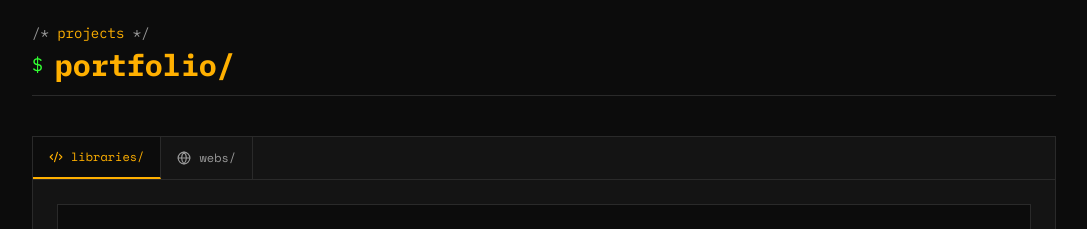
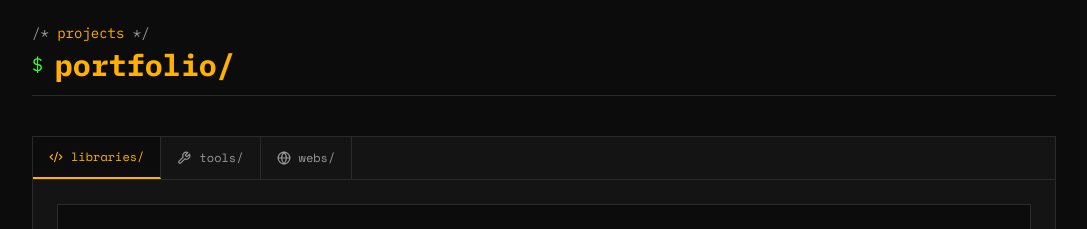
Before and after one commit to MathiasPaulenko/mathias-paulenko-cv, a React (Vite) app: page / in a window 1280 px wide. Shown: the part 7340-7569 px from the top of the page, without its empty margins (96-1183 px from the left). Built offline with nearby package versions, Linux system fonts and the light colour scheme.

Commit message:
feat(portfolio): add tools tab with dev-command-center

```diff
--- a/src/components/sections/Portfolio.jsx
+++ b/src/components/sections/Portfolio.jsx
@@ -13,6 +13,7 @@ import {
   Package,
   ChevronLeft,
   ChevronRight,
+  Wrench,
 } from 'lucide-react'
 
 const PAGE_SIZE = 3
@@ -127,10 +128,11 @@ export const Portfolio = () => {
 
   const tabs = [
     { id: 'libraries', label: t.tabLibraries || 'libraries/', icon: Code2 },
+    { id: 'tools', label: t.tabTools || 'tools/', icon: Wrench },
     { id: 'webs', label: t.tabWebs || 'webs/', icon: Globe },
   ]
 
-  const items = activeTab === 'libraries' ? portfolio.libraries : portfolio.webs
+  const items = portfolio[activeTab] || []
   const totalPages = Math.ceil(items.length / PAGE_SIZE)
   const paginated = items.slice((page - 1) * PAGE_SIZE, page * PAGE_SIZE)
 
@@ -184,16 +186,26 @@ export const Portfolio = () => {
                 </div>
               ) : (
                 <EmptyState
-                  icon={activeTab === 'libraries' ? Code2 : Globe}
+                  icon={
+                    activeTab === 'libraries'
+                      ? Code2
+                      : activeTab === 'tools'
+                        ? Wrench
+                        : Globe
+                  }
                   title={
                     activeTab === 'libraries'
                       ? t.librariesPlaceholder || 'Libraries & Packages'
-                      : t.websPlaceholder || 'Websites & Web Apps'
+                      : activeTab === 'tools'
+                        ? t.toolsPlaceholder || 'Tools & Utilities'
+                        : t.websPlaceholder || 'Websites & Web Apps'
                   }
                   desc={
                     activeTab === 'libraries'
                       ? t.librariesPlaceholderDesc || 'Reusable libraries, CLI tools and Python packages. Coming soon.'
-                      : t.websPlaceholderDesc || 'Full websites, landing pages and web applications. Coming soon.'
+                      : activeTab === 'tools'
+                        ? t.toolsPlaceholderDesc || 'Desktop apps, CLI tools and development utilities. Coming soon.'
+                        : t.websPlaceholderDesc || 'Full websites, landing pages and web applications. Coming soon.'
                   }
                 />
               )}
--- a/src/data/cvData.js
+++ b/src/data/cvData.js
@@ -420,6 +420,17 @@ export const portfolio = {
       license: 'MIT',
     },
   ],
+  tools: [
+    {
+      title: 'dev-command-center',
+      tagline: 'Desktop app for managing and running development commands.',
+      description: 'Card-based command manager with parallel process execution, real-time logs, persistent history in SQLite, tagging system, and import/export. Built with PySide6 and SQLAlchemy.',
+      tech: ['Python', 'PySide6', 'SQLAlchemy', 'SQLite', 'QProcess'],
+      github: 'https://github.com/MathiasPaulenko/dev-command-center',
+      version: '1.0.0',
+      license: 'MIT',
+    },
+  ],
   webs: [
     {
       title: 'cerveceria-burgos-web',
--- a/src/data/translations.js
+++ b/src/data/translations.js
@@ -45,9 +45,12 @@ export const translations = {
     portfolioSectionCta: 'cd portfolio/',
     portfolioMoreComing: 'more coming soon...',
     tabLibraries: 'libraries/',
+    tabTools: 'tools/',
     tabWebs: 'webs/',
     librariesPlaceholder: 'Libraries & Packages',
     librariesPlaceholderDesc: 'Reusable libraries, CLI tools and Python packages. Coming soon.',
+    toolsPlaceholder: 'Tools & Utilities',
+    toolsPlaceholderDesc: 'Desktop apps, CLI tools and development utilities. Coming soon.',
     websPlaceholder: 'Websites & Web Apps',
     websPlaceholderDesc: 'Full websites, landing pages and web applications. Coming soon.',
 
@@ -272,9 +275,12 @@ export const translations = {
     portfolioSectionCta: 'cd portfolio/',
     portfolioMoreComing: 'más próximamente...',
     tabLibraries: 'librerías/',
+    tabTools: 'herramientas/',
     tabWebs: 'webs/',
     librariesPlaceholder: 'Librerías y Paquetes',
     librariesPlaceholderDesc: 'Librerías reutilizables, herramientas CLI y paquetes Python. Próximamente.',
+    toolsPlaceholder: 'Herramientas y Utilidades',
+    toolsPlaceholderDesc: 'Aplicaciones de escritorio, herramientas CLI y utilidades de desarrollo. Próximamente.',
     websPlaceholder: 'Webs y Aplicaciones Web',
     websPlaceholderDesc: 'Sitios web completos, landing pages y aplicaciones web. Próximamente.',
 
@@ -499,9 +505,12 @@ export const translations = {
     portfolioSectionCta: 'cd portfolio/',
     portfolioMoreComing: '更多精彩内容，敬请期待...',
     tabLibraries: '库/',
+    tabTools: '工具/',
     tabWebs: '网站/',
     librariesPlaceholder: '库与包',
     librariesPlaceholderDesc: '可复用的库、CLI工具和Python包。即将上线。',
+    toolsPlaceholder: '工具与实用程序',
+    toolsPlaceholderDesc: '桌面应用、CLI工具和开发实用程序。即将上线。',
     websPlaceholder: '网站与Web应用',
     websPlaceholderDesc: '完整的网站、落地页和Web应用。即将上线。',
 
```
